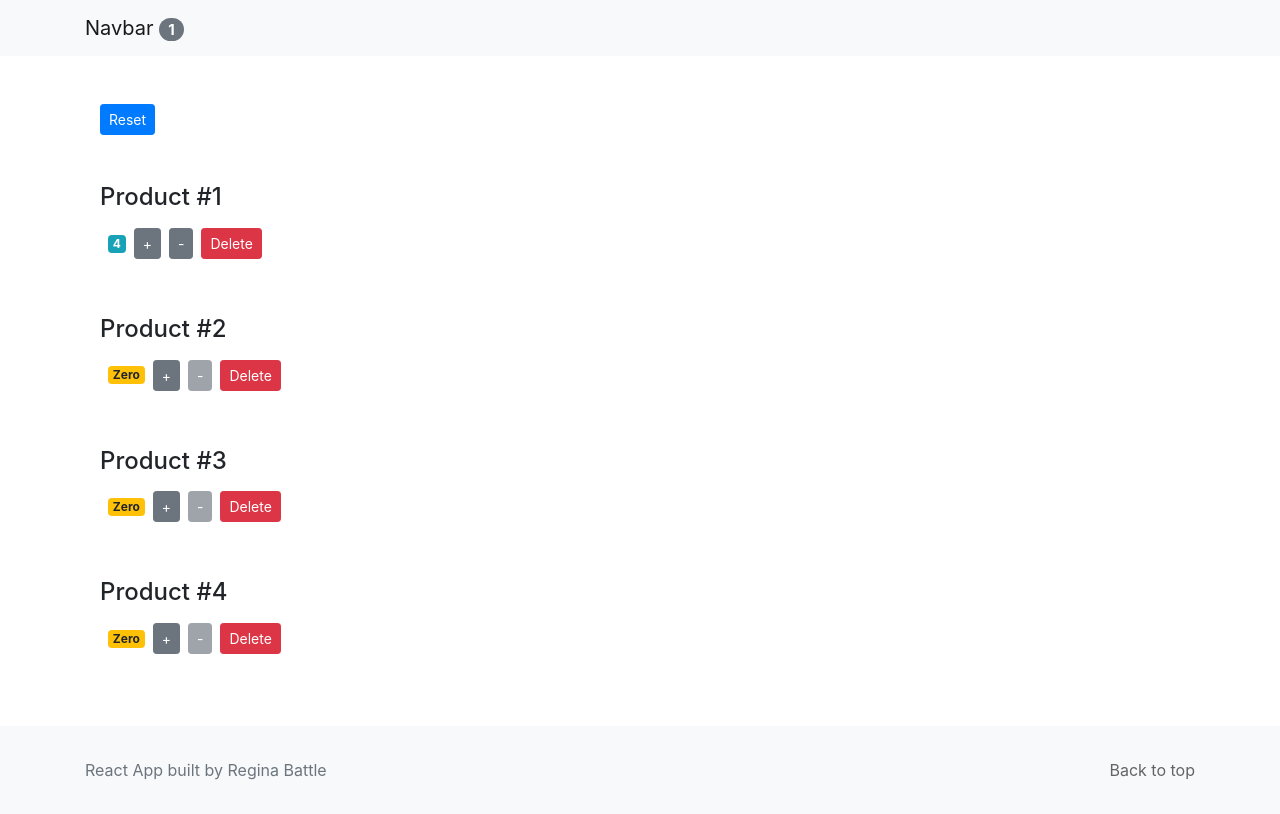
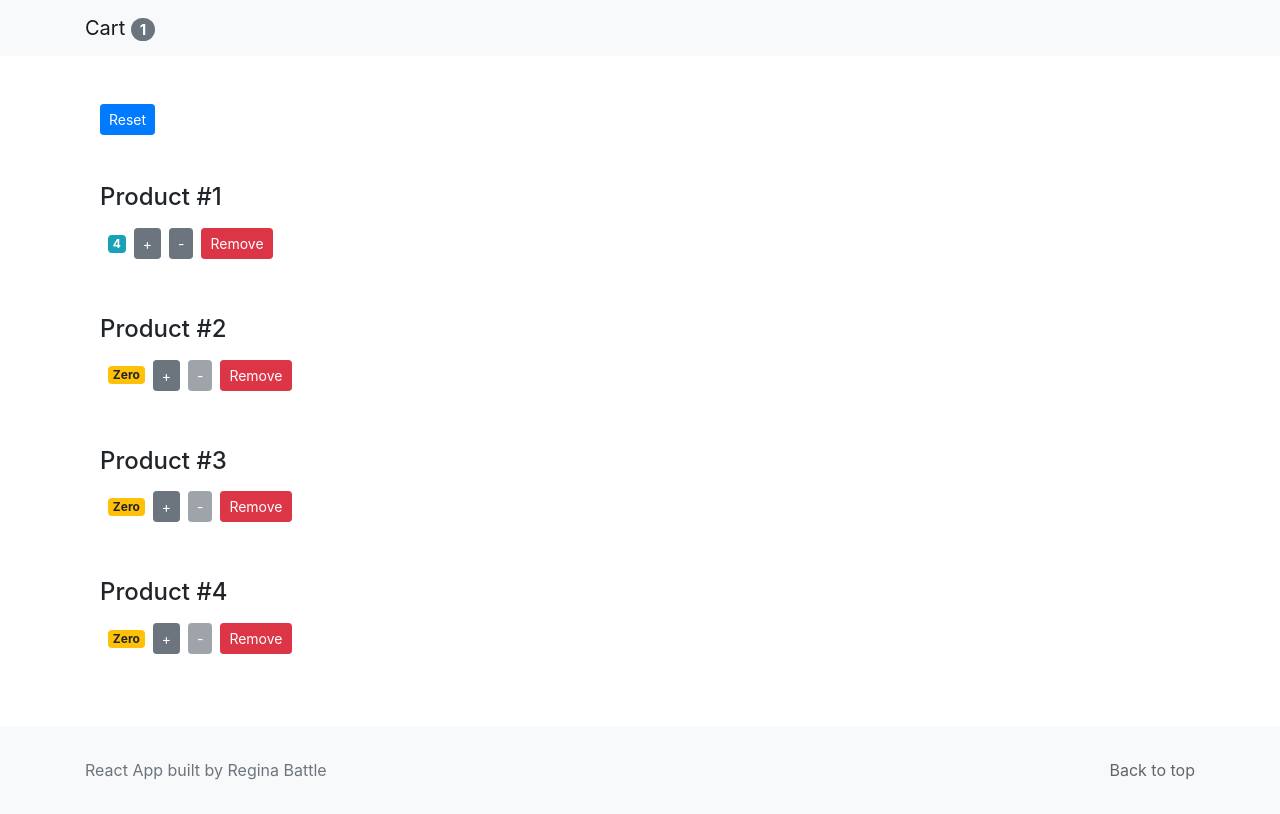
Before and after one commit to reginabattle/cart-react, a React (Create React App) app: page / in a window 1280 px wide. Built offline with nearby package versions, Linux system fonts and the light colour scheme.

Commit message:
Update app title

```diff
--- a/src/components/counter.js
+++ b/src/components/counter.js
@@ -21,7 +21,7 @@ class Counter extends Component {
 
 				<button
 					className="btn btn-danger btn-sm"
-					onClick={() => this.props.onDelete(this.props.counter.id)}>Delete</button>
+					onClick={() => this.props.onDelete(this.props.counter.id)}>Remove</button>
 			</div>
 		);
 	}
--- a/src/components/nav.js
+++ b/src/components/nav.js
@@ -5,7 +5,7 @@ const Nav = ({ totalCounters }) => {
 		<nav className="navbar navbar-light bg-light">
 			<div className="container">
 			  <a className="navbar-brand" href="/">
-			  	Navbar{" "}
+			  	Cart{" "}
 			  	<span className="badge badge-pill badge-secondary">{totalCounters}</span>
 			  </a>
 			</div>
```
